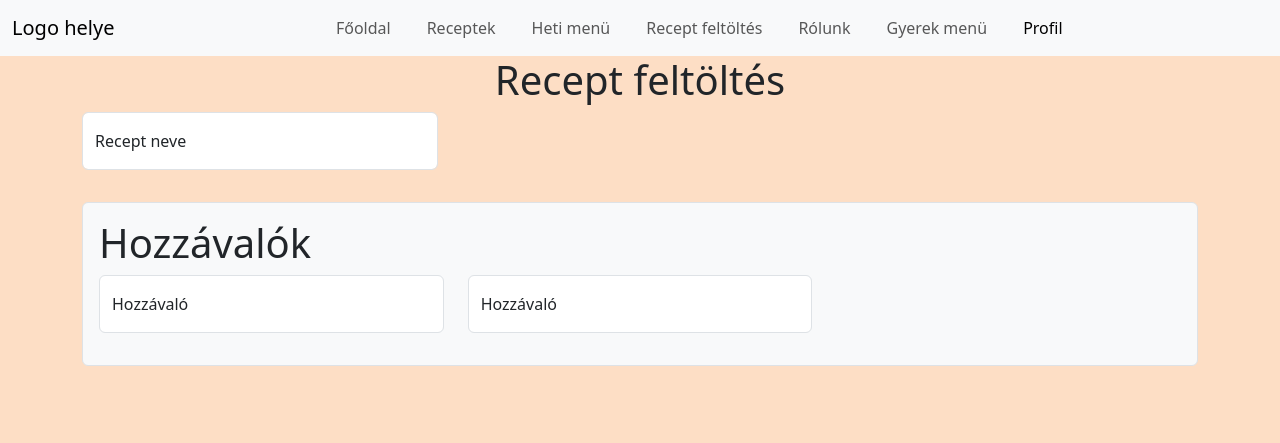
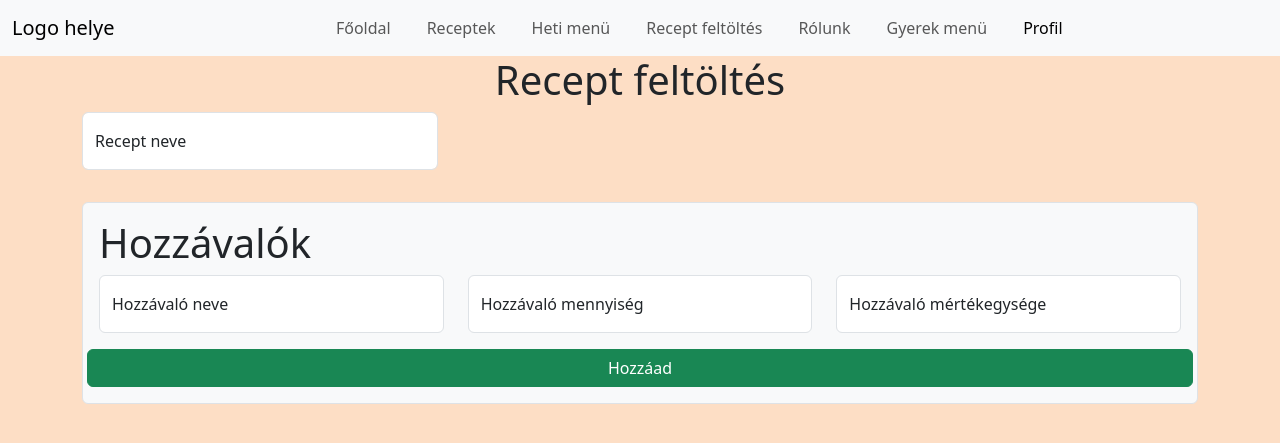
Before and after one commit to SzucsDani1/Vizsgaremek, a PHP site: page /receptfeltolto.php in a window 1280 px wide. Shown: the top 443 px of the page. Run offline with PHP 8.4, Linux system fonts and the light colour scheme.

Commit message:
tábzlázat hozzáadása

```diff
--- /dev/null
+++ b/receptfeltolto/receptfeltolto.js
@@ -0,0 +1,27 @@
+let tablazat = false;
+
+function receptFeltolto(){
+    tablazat = true;
+    vanTablazat()
+    const hozzavaloNeve = document.getElementById("hozzavalo_neve");
+    const hozzavaloMennyiseg = document.getElementById("hozzavalo_mennyiseg");
+    const hozzavaloMertekegyseg = document.getElementById("hozzavalo_mertekegyseg");
+    const tbody = document.getElementById("tbody hozzavalok");
+
+    const tr = document.createElement("tr");
+
+
+}
+
+
+function vanTablazat(){
+    if(tablazat == true){
+        document.getElementById("table_hozzavalok").hidden = false;
+    }
+    else{
+        document.getElementById("table_hozzavalok").hidden = true;
+    }
+}
+
+document.getElementById("btn_hozzaad").addEventListener("click", receptFeltolto);
+window.addEventListener("load", vanTablazat)
--- a/receptfeltolto/receptfeltolto.php
+++ b/receptfeltolto/receptfeltolto.php
@@ -63,20 +63,45 @@
     <div class="filter-box border p-3 bg-light rounded my-3">
         <h4 class="display-6 text-start">Hozzávalók</h4>
         <div class="row">
-            <div class="col-12 col-md-6 col-lg-4 mb-3">
+            <div class="col-12 col-lg-4 col-md-12 col-sm-12 mb-3">
                 <form class="form-floating">
-                    <input type="text" class="form-control" id="hozzavalo1" placeholder="Hozzávaló">
-                    <label for="hozzavalo1">Hozzávaló</label>
+                    <input type="text" class="form-control" id="hozzavalo_neve" placeholder="Hozzávaló">
+                    <label for="hozzavalo_neve">Hozzávaló neve</label>
                 </form>
             </div>
-            <div class="col-12 col-md-6 col-lg-4 mb-3">
+            <div class="col-12 col-lg-4 col-md-12 col-sm-12 mb-3">
                 <form class="form-floating">
-                    <input type="text" class="form-control" id="hozzavalo2" placeholder="Hozzávaló">
-                    <label for="hozzavalo2">Hozzávaló</label>
+                    <input type="text" class="form-control" id="hozzavalo_mennyiseg" placeholder="Hozzávaló mennyiség">
+                    <label for="hozzavalo_mennyiseg">Hozzávaló mennyiség</label>
                 </form>
             </div>
+            <div class="col-12 col-lg-4 col-md-12 col-sm-12 mb-3">
+                <form class="form-floating">
+                    <input type="text" class="form-control" id="hozzavalo_mertekegyseg" placeholder="Hozzávaló mennyiség">
+                    <label for="hozzavalo_mertekegyseg">Hozzávaló mértékegysége</label>
+                </form>
+            </div>
+            <button type="button" class="btn btn-success" id="btn_hozzaad">Hozzáad</button>
         </div>
     </div>
+
+    <div class="row">
+    <table class="table table-success" id="table_hozzavalok">
+      <thead>
+        <tr>
+          <th scope="col">#</th>
+          <th scope="col">Név</th>
+          <th scope="col">Mennyiség</th>
+          <th scope="col">Mértékegység</th>
+        </tr>
+      </thead>
+      <tbody id="tbody_hozzavalok">
+      </tbody>
+</table>
+
+    </div>
+
+
 </div>
 
     <!--END ŰRLAP ELEMEK-->
@@ -88,6 +113,6 @@
 
 
 <script src="https://cdn.jsdelivr.net/npm/bootstrap@5.3.3/dist/js/bootstrap.bundle.min.js" integrity="sha384-YvpcrYf0tY3lHB60NNkmXc5s9fDVZLESaAA55NDzOxhy9GkcIdslK1eN7N6jIeHz" crossorigin="anonymous"></script>
-<script src="receptekoldal.js"></script>
+<script src="receptfeltolto.js"></script>
 </body>
 </html>
```
